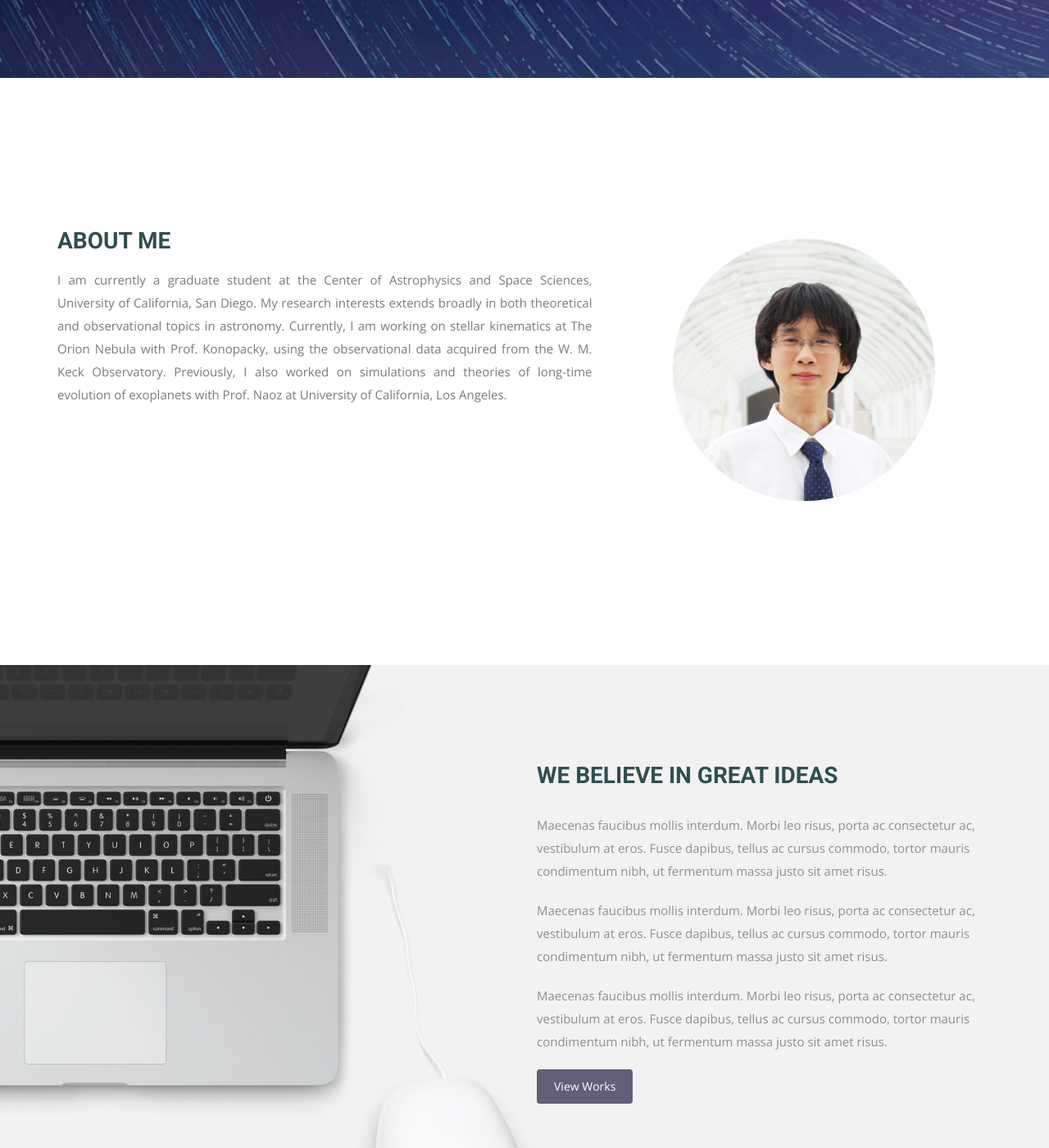
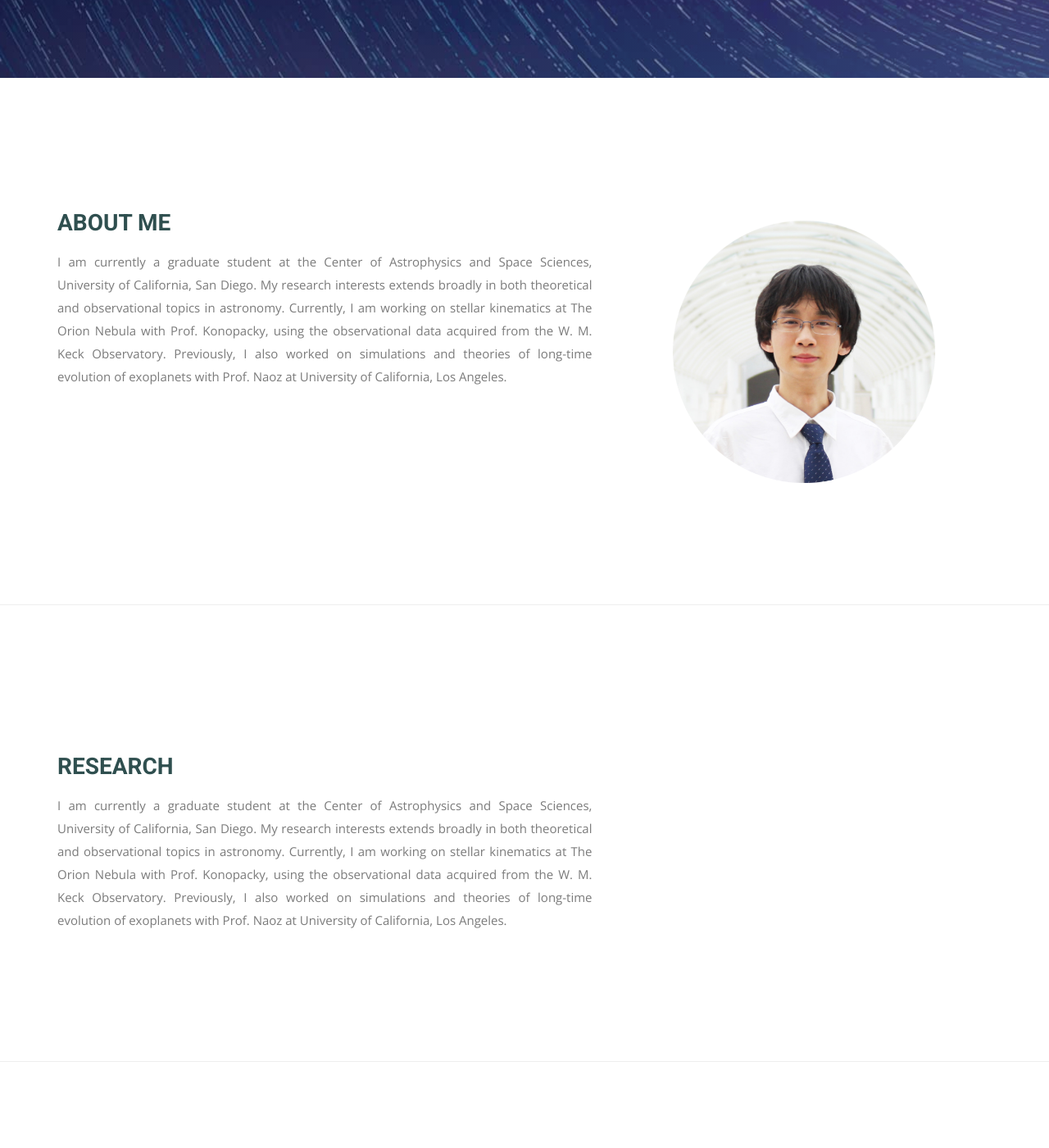
Before and after one commit to wei-lingfeng/lingfeng-wei.github.io, a Jekyll site: the page built from index.html, in a window 1280 px wide and 1400 px high, scrolled down 561 px. Shown: the whole window at 82% size. Built offline with Jekyll 4.4.1, drawn with Linux system fonts in a browser that asks for light colours; nearby versions of some CDN libraries; some web fonts are replaced; some of the changed text lies outside the part shown.

Commit message:
Modules Update

```diff
--- a/css/airspace.css
+++ b/css/airspace.css
@@ -147,11 +147,11 @@
   text-align: center;
 }
 /*--
-	wrapper Start
+	module Start
 --*/
 .module {
-  padding-top: 150px;
-  padding-bottom: 200px;
+  padding-top: 10%;
+  padding-bottom: 10%;
 }
 .module .block h2 {
   padding-top: 35px;
--- a/index.html
+++ b/index.html
@@ -16,7 +16,8 @@
     </div>
   </div>
 </section>
-<!-- Wrapper Start -->
+
+<!-- About Start -->
 <section class="module" id="About">
   <div class="container">
     <div class="row">
@@ -37,148 +38,38 @@
   </div>
 </section>
 
-<section id="feature">
-<div class="container">
-  <div class="row">
-    <div class="col-md-6 col-md-offset-6">
-      <h2>WE BELIEVE IN GREAT IDEAS</h2>
-      <p>Maecenas faucibus mollis interdum. Morbi leo risus, porta ac consectetur ac, vestibulum at eros. Fusce dapibus, tellus ac cursus commodo, tortor mauris condimentum nibh, ut fermentum massa justo sit amet risus.</p>
-      <p>Maecenas faucibus mollis interdum. Morbi leo risus, porta ac consectetur ac, vestibulum at eros. Fusce dapibus, tellus ac cursus commodo, tortor mauris condimentum nibh, ut fermentum massa justo sit amet risus.</p>
-      <p>Maecenas faucibus mollis interdum. Morbi leo risus, porta ac consectetur ac, vestibulum at eros. Fusce dapibus, tellus ac cursus commodo, tortor mauris condimentum nibh, ut fermentum massa justo sit amet risus.</p>
-      <a href="#" class="btn btn-view-works">View Works</a>
-    </div>
-  </div>
-</div>
-</section>
+<hr>
 
-<!-- Service Start -->
-<section id="service">
+<!-- Research Start -->
+<section class="module" id="Research">
   <div class="container">
     <div class="row">
-      <div class="section-title">
-        <h2>Our Services</h2>
-        <p>Far far away, behind the word mountains, far from the countries Vokalia and Consonantia, there live the blind texts. Separated they live in Bookmarksgrove right at the coast of the Semantics</p>
-      </div>
-    </div>
-    <div class="row ">
-      <div class="col-sm-6 col-md-3">
-        <div class="service-item">
-          <i class="icon ion-coffee"></i>
-          <h4>Branding</h4>
-          <p>Lorem ipsum dolor sit amet, consectetur adipisicing elit, sed do eiusmod tempor incididunt ut </p>
+      <div class="col-md-7 col-sm-12">
+        <div class="block">
+          <div class="section-title">
+            <h2>Research</h2>
+          </div>
+          <p>I am currently a graduate student at the Center of Astrophysics and Space Sciences, University of California, San Diego. My research interests extends broadly in both theoretical and observational topics in astronomy. Currently, I am working on stellar kinematics at The Orion Nebula with Prof. Konopacky, using the observational data acquired from the W. M. Keck Observatory. Previously, I also worked on simulations and theories of long-time evolution of exoplanets with Prof. Naoz at University of California, Los Angeles.</p>
         </div>
-      </div>
-      <div class="col-sm-6 col-md-3">
-        <div class="service-item">
-          <i class="ion-compass"></i>
-          <h4>Web Design</h4>
-          <p>Lorem ipsum dolor sit amet, consectetur adipisicing elit, sed do eiusmod tempor incididunt ut </p>
-        </div>
-      </div>
-      <div class="col-sm-6 col-md-3">
-        <div class="service-item">
-          <i class="ion-image"></i>
-          <h4>App Design</h4>
-          <p>Lorem ipsum dolor sit amet, consectetur adipisicing elit, sed do eiusmod tempor incididunt ut </p>
-        </div>
-      </div>
-      <div class="col-sm-6 col-md-3">
-        <div class="service-item">
-          <i class="ion-bug"></i>
-          <h4>Start Up</h4>
-          <p>Lorem ipsum dolor sit amet, consectetur adipisicing elit, sed do eiusmod tempor incididunt ut </p>
-        </div>
-      </div>
-      <div class="col-sm-6 col-md-3">
-        <div class="service-item">
-          <i class="ion-headphone"></i>
-          <h4>Logo Design</h4>
-          <p>Lorem ipsum dolor sit amet, consectetur adipisicing elit, sed do eiusmod tempor incididunt ut </p>
-        </div>
-      </div>
-      <div class="col-sm-6 col-md-3">
-        <div class="service-item">
-          <i class="ion-leaf"></i>
-          <h4>Development</h4>
-          <p>Lorem ipsum dolor sit amet, consectetur adipisicing elit, sed do eiusmod tempor incididunt ut </p>
-        </div>
-      </div>
-      <div class="col-sm-6 col-md-3">
-        <div class="service-item">
-          <i class="ion-planet"></i>
-          <h4>Brand Identity</h4>
-          <p>Lorem ipsum dolor sit amet, consectetur adipisicing elit, sed do eiusmod tempor incididunt ut </p>
-        </div>
-      </div>
-      <div class="col-sm-6 col-md-3">
-        <div class="service-item">
-          <i class="ion-earth"></i>
-          <h4>Brand Identity</h4>
-          <p>Lorem ipsum dolor sit amet, consectetur adipisicing elit, sed do eiusmod tempor incididunt ut </p>
-        </div>
-      </div>
+      </div><!-- .col-md-7 close -->
     </div>
   </div>
 </section>
-<!-- Call to action Start -->
-<section id="call-to-action">
+
+<hr>
+
+<!-- Contact Start -->
+<section class="module" id="Research">
   <div class="container">
     <div class="row">
-      <div class="col-md-12">
+      <div class="col-md-7 col-sm-12">
         <div class="block">
-          <h2>We design delightful digital experiences.</h2>
-          <p>Read more about what we do and our philosophy of design. Judge for yourself The work and results we’ve achieved for other clients, and meet our highly experienced Team who just love to design.</p>
-          <a class="btn btn-default btn-call-to-action" href="#" >Tell Us Your Story</a>
+          <div class="section-title">
+            <h2>Contact</h2>
+          </div>
+          <p>Email:<a href="mailto:l3wei@ucsd.edu">l3wei@ucsd.edu</a></p>
         </div>
-      </div>
-    </div>
-  </div>
-</section>
-<!-- Content Start -->
-<section id="testimonial">
-  <div class="container">
-    <div class="row">
-      <div class="section-title text-center">
-        <h2>Fun Facts About Us</h2>
-        <p>Far far away, behind the word mountains, far from the countries Vokalia and Consonantia, there live the blind texts. Separated they live in Bookmarksgrove right at the coast of the Semantics</p>
-      </div>
-    </div>
-    <div class="row">
-      <div class="col-md-6">
-        {% if site.data.funfacts.size > 0 %}
-        <div class="block">
-          {% for ff in site.data.funfacts %}
-          <ul class="counter-box clearfix">
-            <li>
-              <div class="block">
-                <i class="{{ ff.icon }}"></i>
-                <h4 class="counter">{{ ff.counter }}</h4>
-                <span>{{ ff.text }}</span>
-              </div>
-            </li>
-            {% endfor %}
-          </ul>
-        </div>
-        {% endif %}
-      </div>
-      <div class="col-md-6">
-        {% if site.data.testimonials.size > 0 %}
-        <div class="testimonial-carousel">
-          <div id="testimonial-slider" class="owl-carousel">
-            {% for tm in site.data.testimonials %}
-            <div>
-                <img src="img/cotation.png" alt="IMG">
-                <p>{{ tm.testimonial }}</p>
-                <div class="user">
-                  <img src="{{ tm.image }}" alt="Pepole">
-                  <p><span>{{ tm.name }}</span> {{ tm.title }}</p>
-                </div>
-            </div>
-            {% endfor %}
-          </div>
-        </div>
-        {% endif %}
-      </div>
+      </div><!-- .col-md-7 close -->
     </div>
   </div>
 </section>
```
Also changed, not shown: css/bootstrap.min.css.
